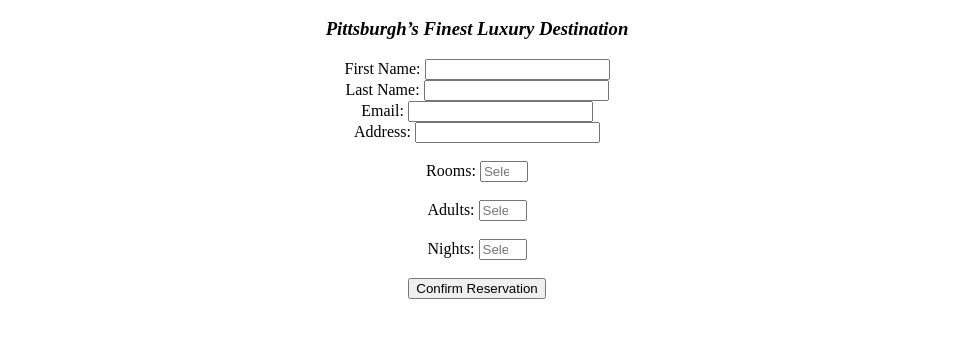
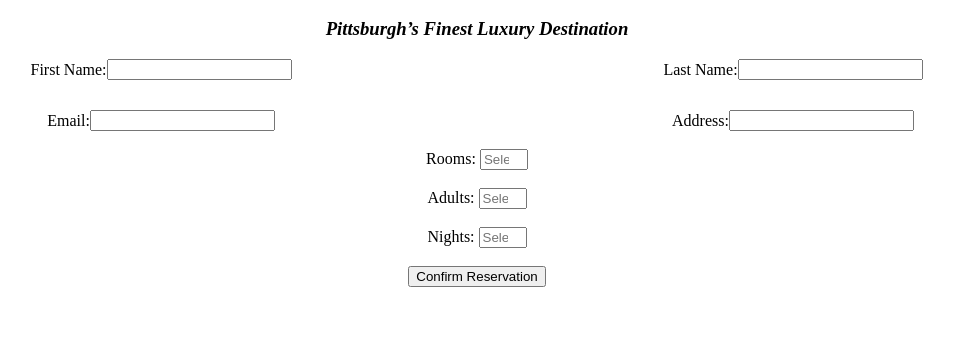
Before and after one commit to Mray2k4/Hotel-Booking-App, a plain HTML site: page index.html in a window 1280 px wide. Shown: the part 48-386 px from the top of the page, without its empty margins (163-1117 px from the left). Drawn offline with Linux system fonts and the light colour scheme.

Commit message:
Added grid and flex display

```diff
--- a/styles.css
+++ b/styles.css
@@ -1,3 +1,16 @@
 body {
     text-align: center;
 }
+
+ .input {
+  display: grid;
+  grid-template-columns: 1fr 1fr;
+  grid-row-gap: 30px;
+
+}
+
+.input div {
+  display: flex;
+  align-items: center;
+  justify-content: center;
+}
```
